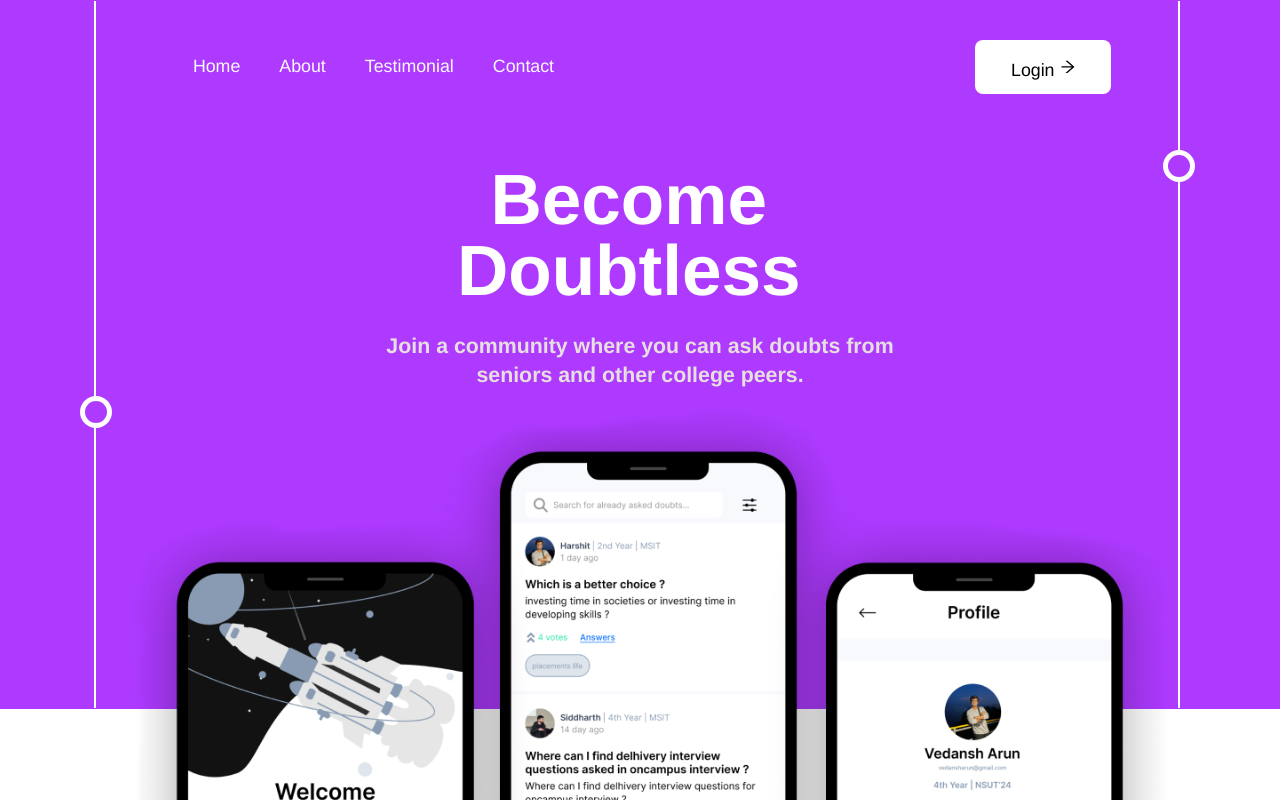
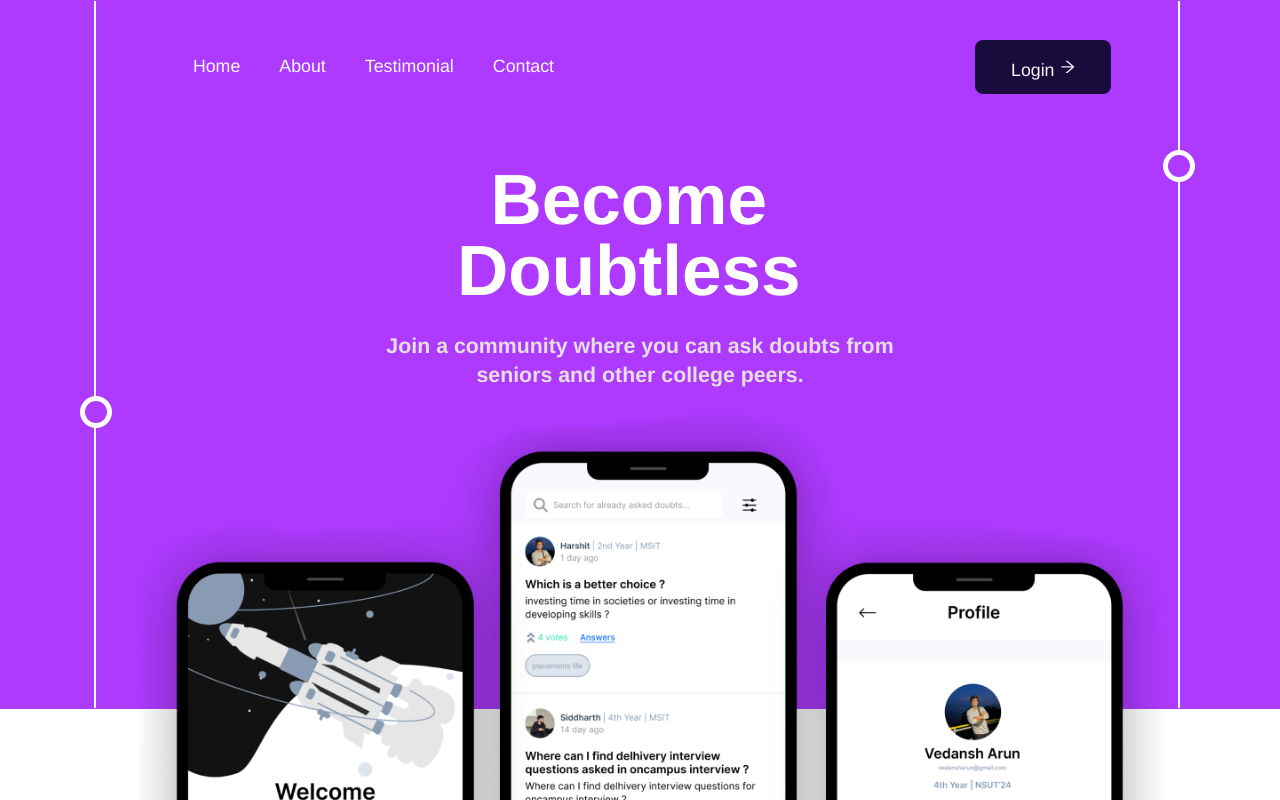
Before and after one commit to doubtless46/doubtless-web, a React (Vite) app: page / in a window 1280 px wide. Shown: the top 800 px of the page. Built offline with nearby package versions, Linux system fonts and the light colour scheme; no server answers; the database is empty.

Commit message:
Update App.css
added animation to login button

```diff
--- a/src/App.css
+++ b/src/App.css
@@ -204,17 +204,21 @@
   }
 
   .desktop .rectangle-2 {
-    background-color: #ffffff;
-    border-radius: 8px;
+    background-color: #190b3c;
+    display: flex;
     height: 4.236vw;
+    justify-content: center;
+    align-items: center;
     left: 0;
     position: absolute;
     top: 0;
     width: 10.625vw;
+    cursor: pointer;
+    border-radius: 8px;
   }
 
   .desktop .text-wrapper-7 {
-    color: #000000;
+    color: #f7f4f4;
     font-family: "Poppins-Medium", Helvetica;
     font-size: 1.389vw;
     font-weight: 500;
@@ -222,10 +226,37 @@
     letter-spacing: 0;
     line-height: 1.389vw;
     position: absolute;
-    text-align: center;
     top: 1.319vw;
     white-space: nowrap;
     width: 7.708vw;
+    -webkit-background-clip: text;
+    background-clip: text;
+    transition: background-position 300ms;
+  }
+
+  .desktop .rectangle-2::before {
+    content: '';
+    position: absolute;
+    border-radius: 8px;
+    top: 0;
+    left: 0;
+    width: 100%;
+    height: 100%;
+    background: white; /* Note: --base-color needs to be defined */
+    transform-origin: 100% 0;
+    transform: scale3d(0, 1, 1);
+    transition: transform 300ms;
+    border: 2px solid #190b3c
+  }
+
+  .desktop .rectangle-2:hover .text-wrapper-7 {
+    background-position: 0 0;
+    color: #190b3c;
+  }
+
+  .desktop .rectangle-2:hover::before {
+    transform-origin: 0 0;
+    transform: scale3d(1, 1, 1);
   }
 
   .desktop .overlap-2 {
```
